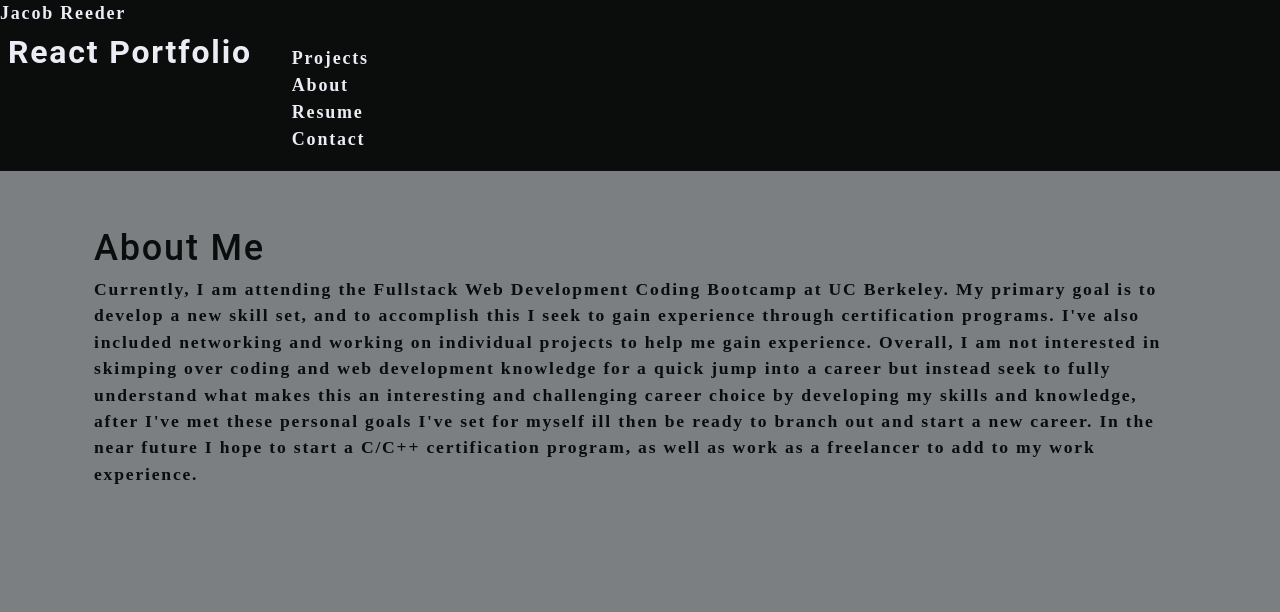
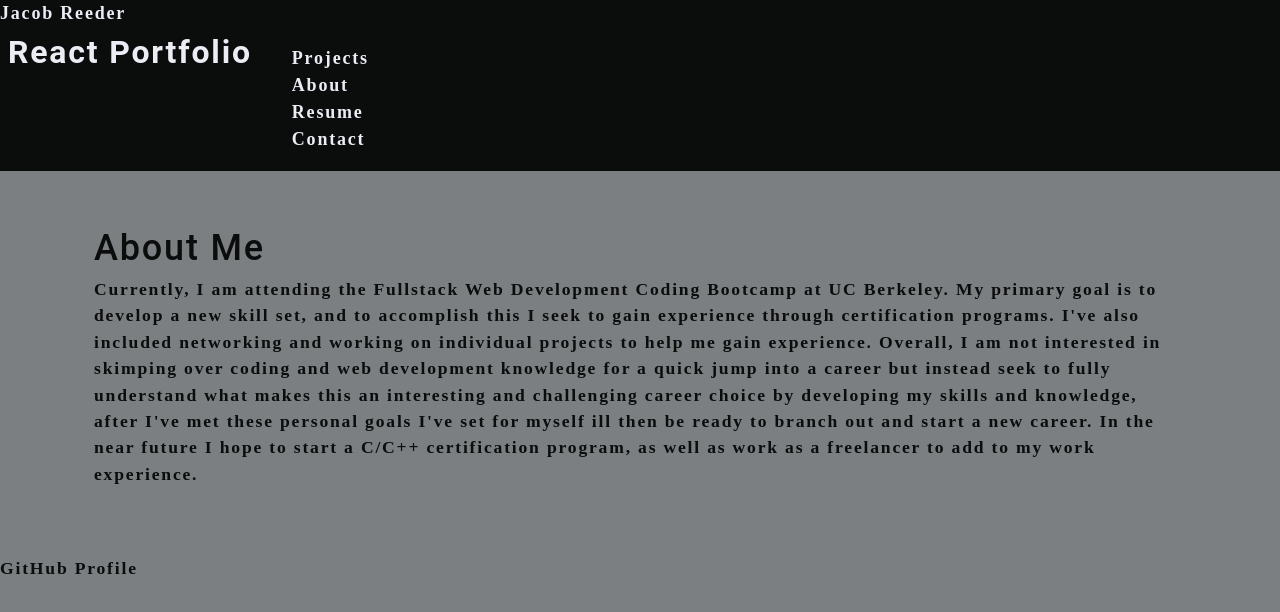
Before and after one commit to JacobReeder/React-Professional-Portfolio, a React (Create React App) app: page / in a window 1280 px wide. Shown: the top 612 px of the page. Built offline with nearby package versions, Linux system fonts and the light colour scheme.

Commit message:
Added footer style

```diff
--- a/src/components/Footer/index.js
+++ b/src/components/Footer/index.js
@@ -4,9 +4,11 @@ function Footer() {
 
     return (
 
-        <section>
-
-        </section>
+        <footer className="footer" style={{position:"fixed"}}>
+            <p>GitHub Profile
+                <a href="https://github.com/JacobReeder"></a>
+            </p>
+        </footer>
     );
 }
 
```
